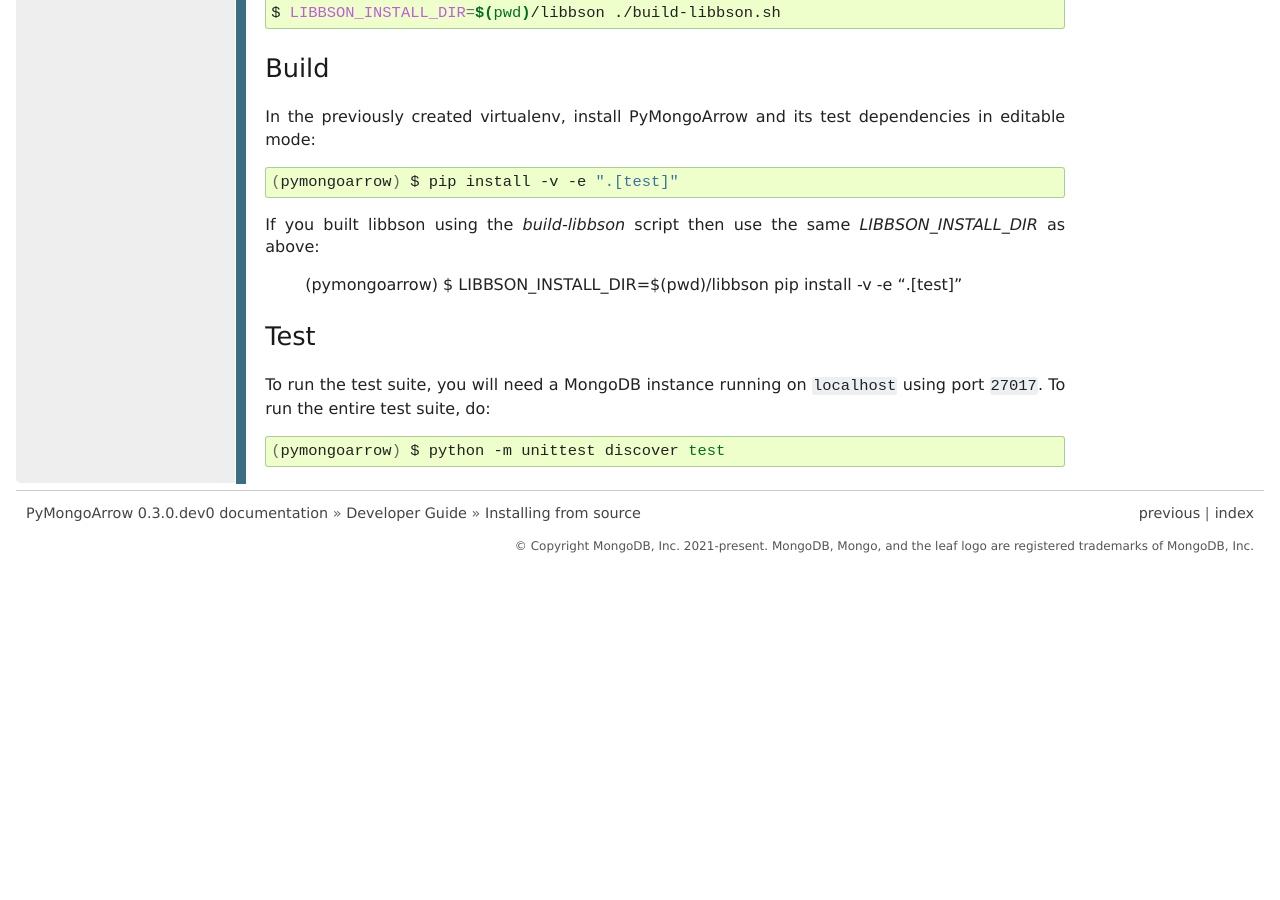
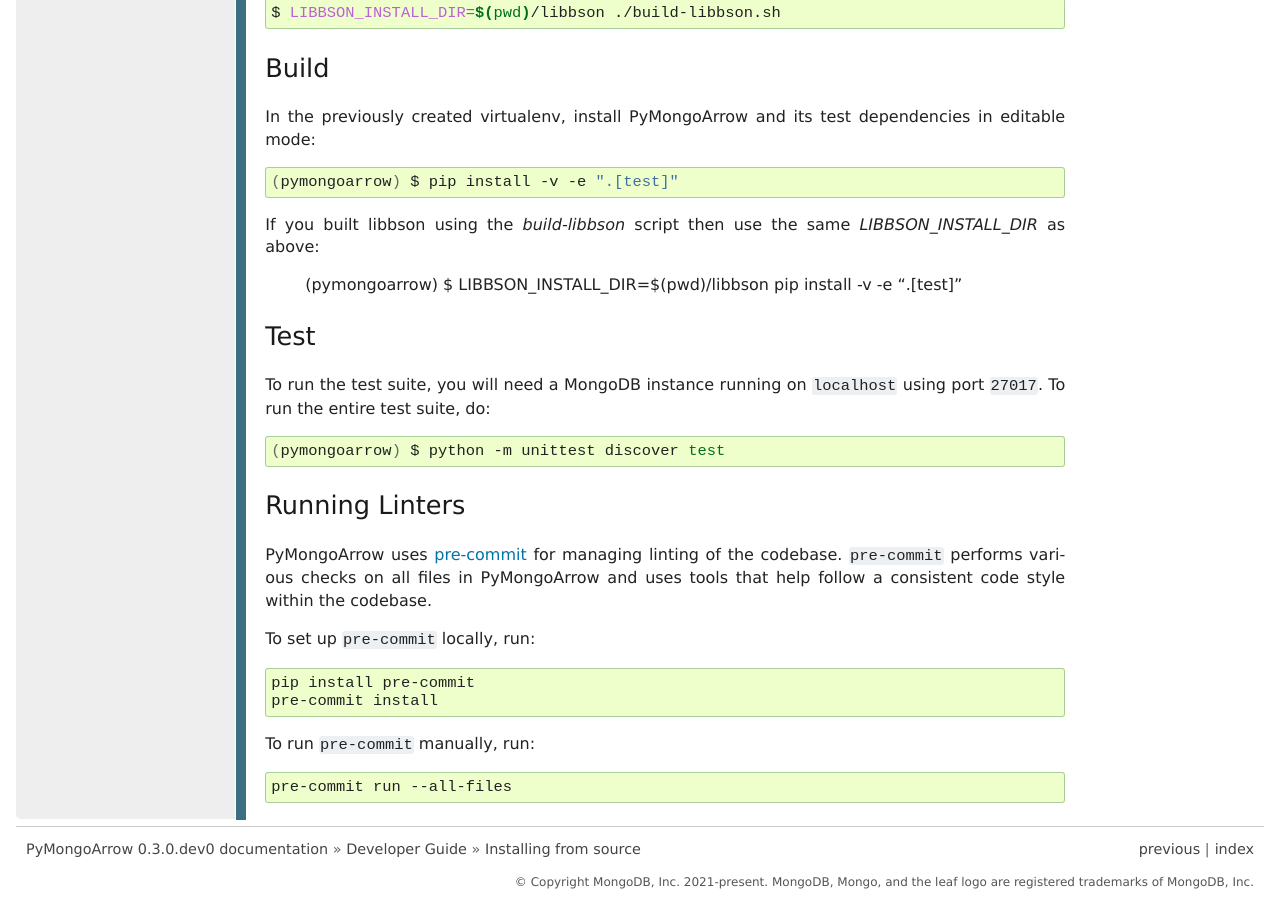
Before and after one commit to mongodb-labs/mongo-arrow, a Sphinx documentation site: the page built from bindings/python/docs/source/developer/installation.rst, in a window 1280 px wide and 900 px high, scrolled down 922 px. Built offline with Sphinx 7.4.7, drawn with Linux system fonts in a browser that asks for light colours; before the commit the page ends 1486 px from its top, so only the background shows below that.

Commit message:
ARROW-60 (cont) Add pre-commit config (#53)

```diff
--- a/bindings/python/docs/source/developer/installation.rst
+++ b/bindings/python/docs/source/developer/installation.rst
@@ -65,3 +65,20 @@ To run the test suite, you will need a MongoDB instance running on
 ``localhost`` using port ``27017``. To run the entire test suite, do::
 
   (pymongoarrow) $ python -m unittest discover test
+
+Running Linters
+---------------
+
+PyMongoArrow uses `pre-commit <https://pypi.org/project/pre-commit/>`_
+for managing linting of the codebase.
+``pre-commit`` performs various checks on all files in PyMongoArrow and uses tools
+that help follow a consistent code style within the codebase.
+
+To set up ``pre-commit`` locally, run::
+
+    pip install pre-commit
+    pre-commit install
+
+To run ``pre-commit`` manually, run::
+
+    pre-commit run --all-files
```
Also changed, not shown: .pre-commit-config.yaml (added), bindings/python/README.rst, bindings/python/docs/source/changelog.rst (line endings or trailing spaces), bindings/python/docs/source/quickstart.rst (line endings or trailing spaces), bindings/python/docs/source/supported_types.rst (line endings or trailing spaces), 3 other files.
